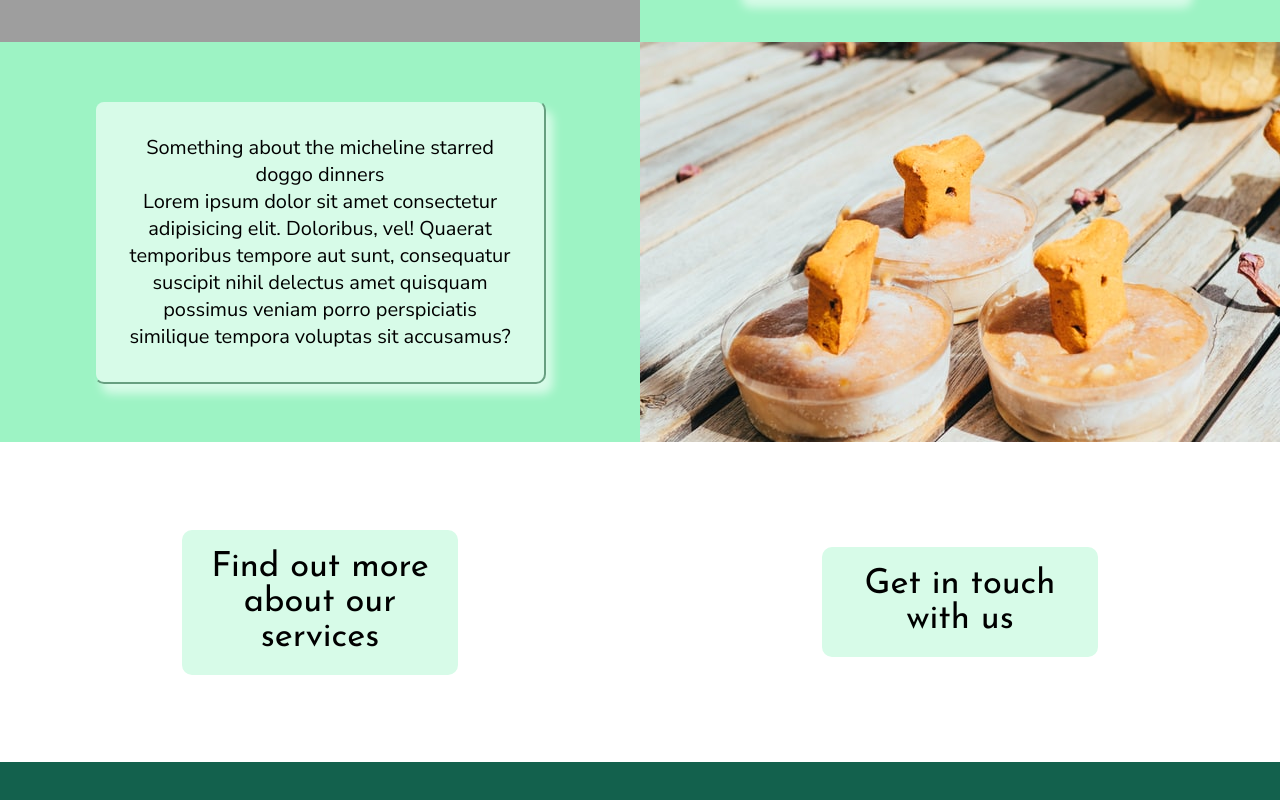
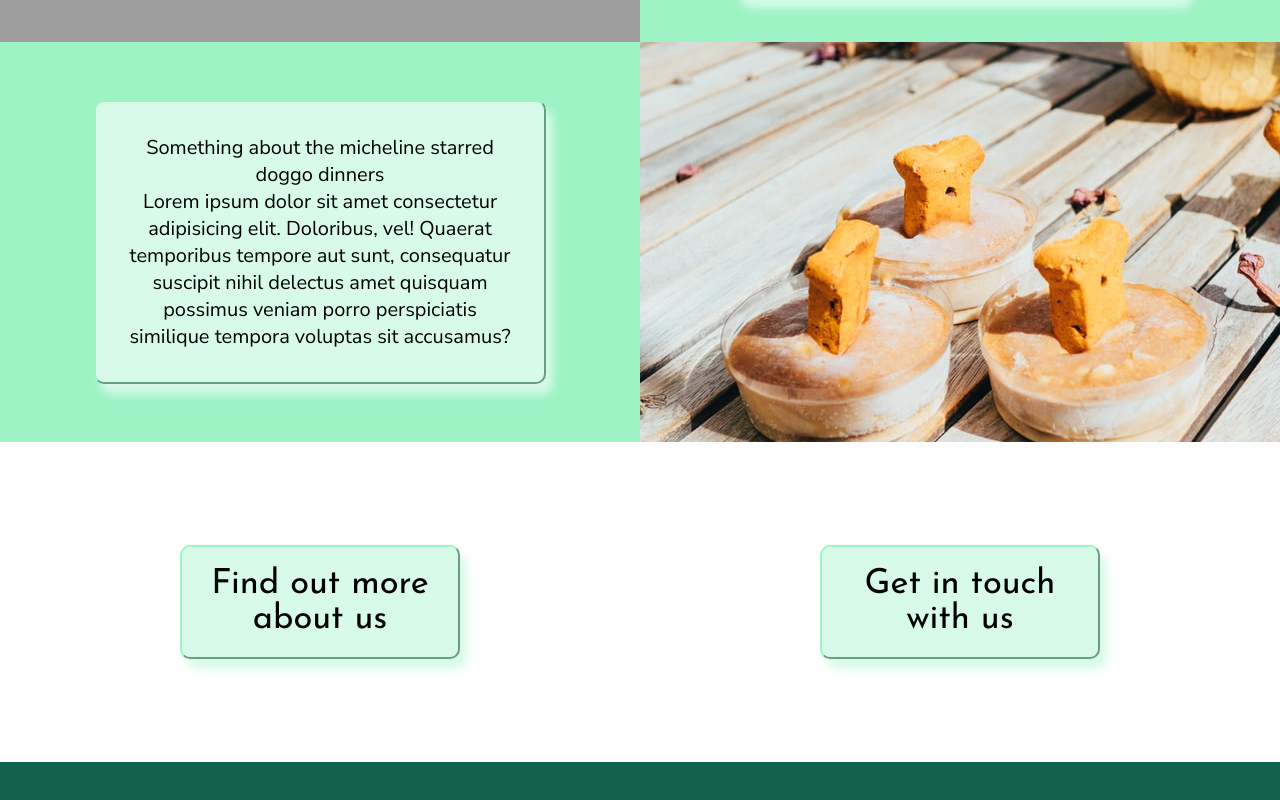
Before and after one commit to Velocima/green-lawns, a React (Create React App) app: page /about in a window 1280 px wide. Shown: the part 1918-2718 px from the top of the page. Built offline with nearby package versions, Linux system fonts and the light colour scheme; grey boxes are pictures that could not be loaded.

Commit message:
contact section touched up

```diff
--- a/src/components/About.jsx
+++ b/src/components/About.jsx
@@ -64,7 +64,7 @@ export const About = () => {
 			</section>
 			<section className='links'>
 				<Link to='/services'>
-					<p>Find out more about our services</p>
+					<p>Find out more about us</p>
 				</Link>
 				<Link to='/contact'>
 					<p>Get in touch with us</p>
--- a/src/css/about.css
+++ b/src/css/about.css
@@ -81,6 +81,8 @@
       justify-self: center;
       align-self: center;
       background-color: #d7fbe8;
+      border: 2px outset #9df3c4;
+      box-shadow: 7px 10px 10px #d7fbe8;
       padding: 20px 10px;
       border-radius: 10px; }
       .about-container .links a p {
--- a/src/scss/about.scss
+++ b/src/scss/about.scss
@@ -94,6 +94,8 @@
 			justify-self: center;
 			align-self: center;
 			background-color: $container-color;
+			border: 2px outset $container-shadow;
+			box-shadow: 7px 10px 10px $container-color;
 			padding: 20px 10px;
 			border-radius: 10px;
 			p {
```
